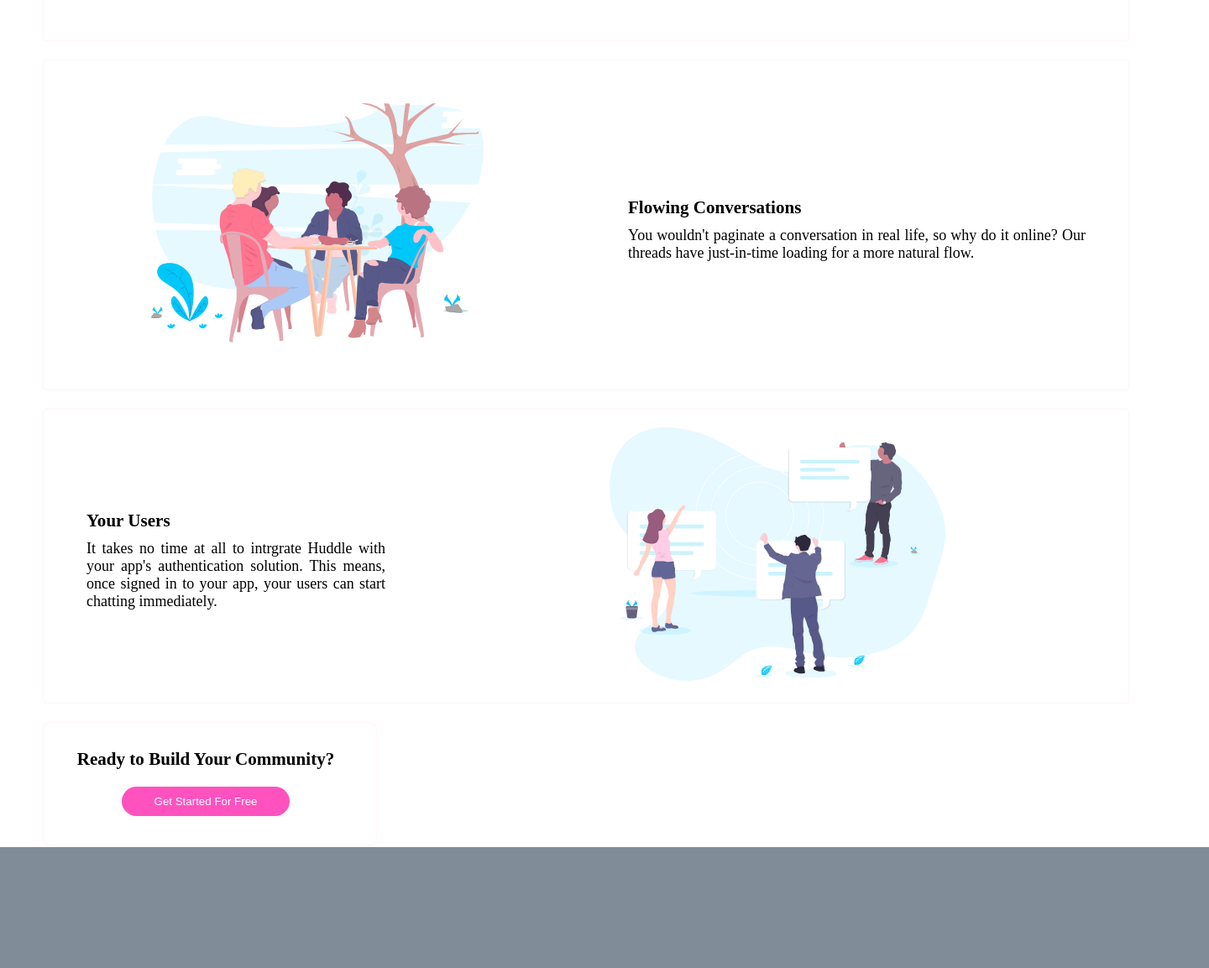
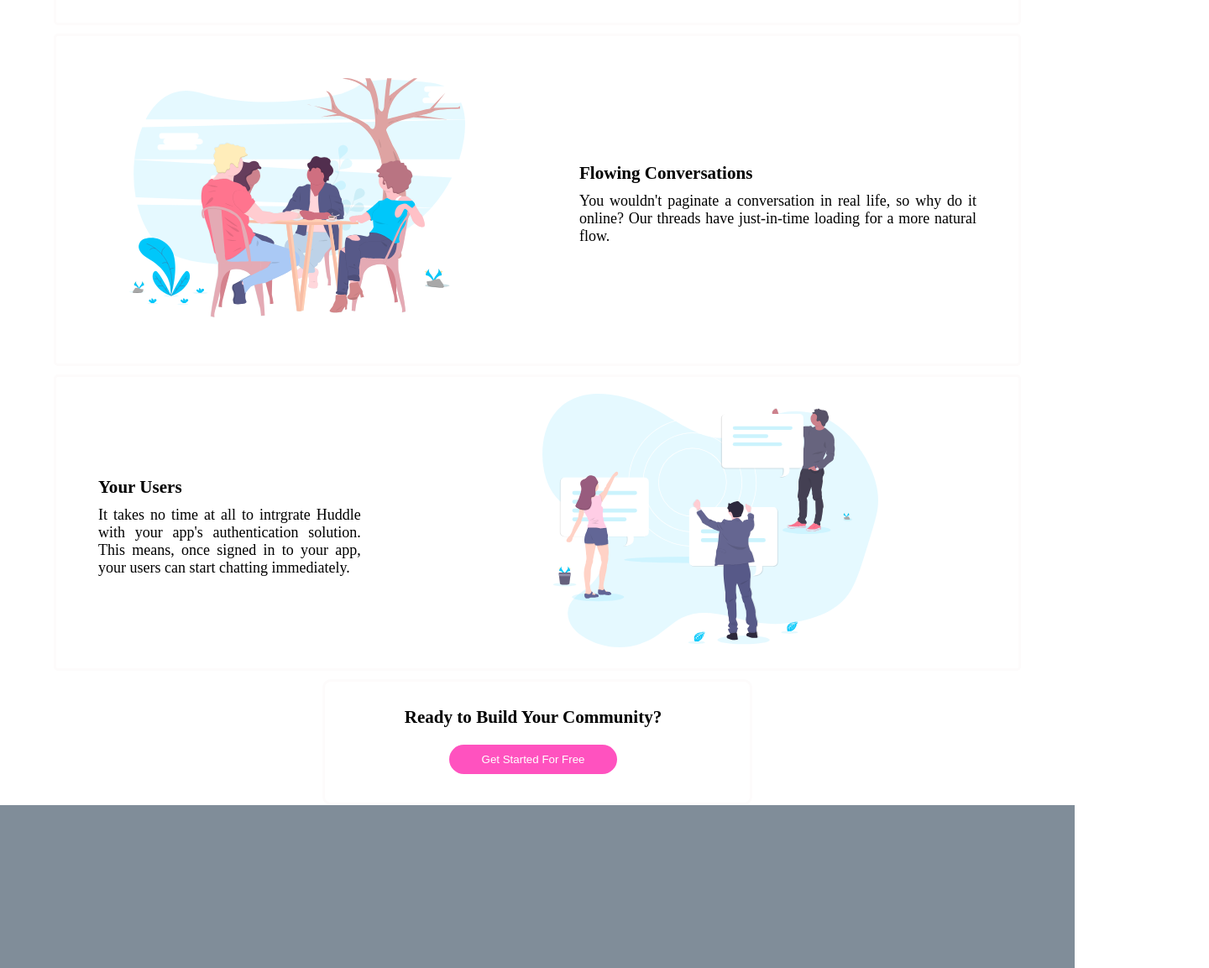
Before and after one commit to OkpePhillips/landing, a plain HTML site: page index.html in a window 1280 px wide. Shown: the part 920-2073 px from the top of the page at 84% size, 1440 px wide, since content can reach past the window. Drawn offline with Linux system fonts and the light colour scheme.

Commit message:
Added more styles

```diff
--- a/index.html
+++ b/index.html
@@ -11,9 +11,7 @@
     <header>
         <div class="logo-button">
             <div class="huddle"><img src="logo.svg" alt="logo" width="100px"/></div>
-            <div class="first-button">
                 <button class="first-button">Try it Free</button>
-            </div>
         </div>
         <div class="text-mockup">
             <div class="build-text">
--- a/style.css
+++ b/style.css
@@ -5,15 +5,12 @@
 }
 body {
   font-size: 18px;
-  width: 1440px;
+  width: 100%;
 }
 header {
   background: url(./bg-hero-desktop.svg);
   margin: auto;
   width: 100%;
-}
-.logo-button {
-  display: flex;
 }
 .huddle {
   margin: 20px;
@@ -21,17 +18,16 @@ header {
 }
 button {
   border: 0;
-  padding: 10px;
 }
 .first-button {
-  /* color: hsl(322, 100%, 66%); */
   float: right;
   padding: 10px;
   text-align: center;
-  margin: 10px;
   background-color: white;
+  text-align: center;
+  margin: -30px 10px 10px 0;
   border-radius: 20px;
-  width: 100px;
+  width: 200px;
 }
 .second-button {
   background-color: hsl(322, 100%, 66%);
@@ -61,10 +57,11 @@ main {
 .grow {
   display: flex;
   width: 90%;
-  border: 3px rgb(255, 250, 250) solid;
+  border: 3px rgb(253, 251, 251) solid;
   text-align: center;
   align-items: center;
-  margin: 20px 50px;
+  margin: auto;
+  margin-bottom: 10px;
   border-radius: 5px;
   box-shadow: 10px;
 }
@@ -80,10 +77,11 @@ main {
 .Flowing {
   display: flex;
   width: 90%;
-  border: 3px rgb(255, 250, 250) solid;
+  border: 3px rgb(253, 251, 251) solid;
   text-align: center;
   align-items: center;
-  margin: 20px 50px;
+  margin: auto;
+  margin-bottom: 10px;
   border-radius: 5px;
 }
 .flow-image {
@@ -98,10 +96,11 @@ main {
 .users {
   display: flex;
   width: 90%;
-  border: 3px rgb(255, 250, 250) solid;
+  border: 3px rgb(253, 251, 251) solid;
   text-align: center;
   align-items: center;
-  margin: 20px 50px;
+  margin: auto;
+  margin-bottom: 10px;
   border-radius: 5px;
 }
 .user-text {
@@ -116,19 +115,19 @@ main {
   padding: 20px;
 }
 .ready {
+  margin: auto;
+  /* position: relative; */
+  /* bottom: 10px; */
+  width: 40%;
   align-items: center;
-  margin-left: auto;
-  margin-right: auto;
-  justify-items: center;
-  width: 400px;
+  justify-content: center;
   height: 150px;
-  border: 3px rgb(255, 250, 250) solid;
+  border: 3px rgb(253, 251, 251) solid;
   text-align: center;
   align-items: center;
-  margin: 20px 50px;
   border-radius: 10px;
-  margin-bottom: 0px;
   padding: 20px;
+  background-color: white;
 }
 .startbutton {
   background-color: hsl(322, 100%, 66%);
@@ -153,10 +152,12 @@ footer {
   padding-left: 50px;
   padding-right: 50px;
   padding-bottom: 50px;
+  /* position: absolute;
+  top: 10px; */
 }
 .footer {
   display: flex;
-  margin: 50px;
+  /* margin: 50px; */
   flex-wrap: wrap;
 }
 .location {
```
Also changed, not shown: bg-hero-desktop.svg (added).
